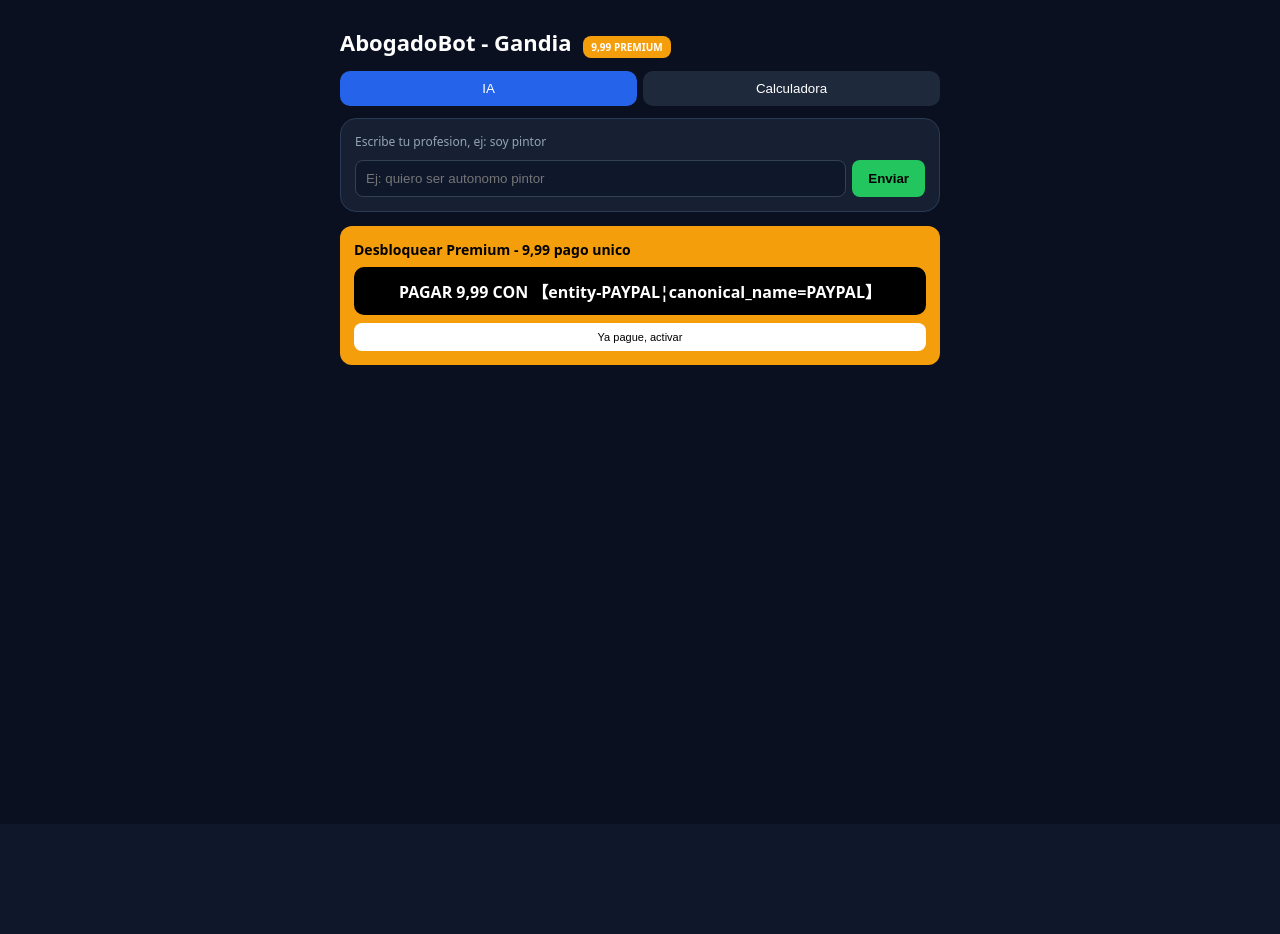
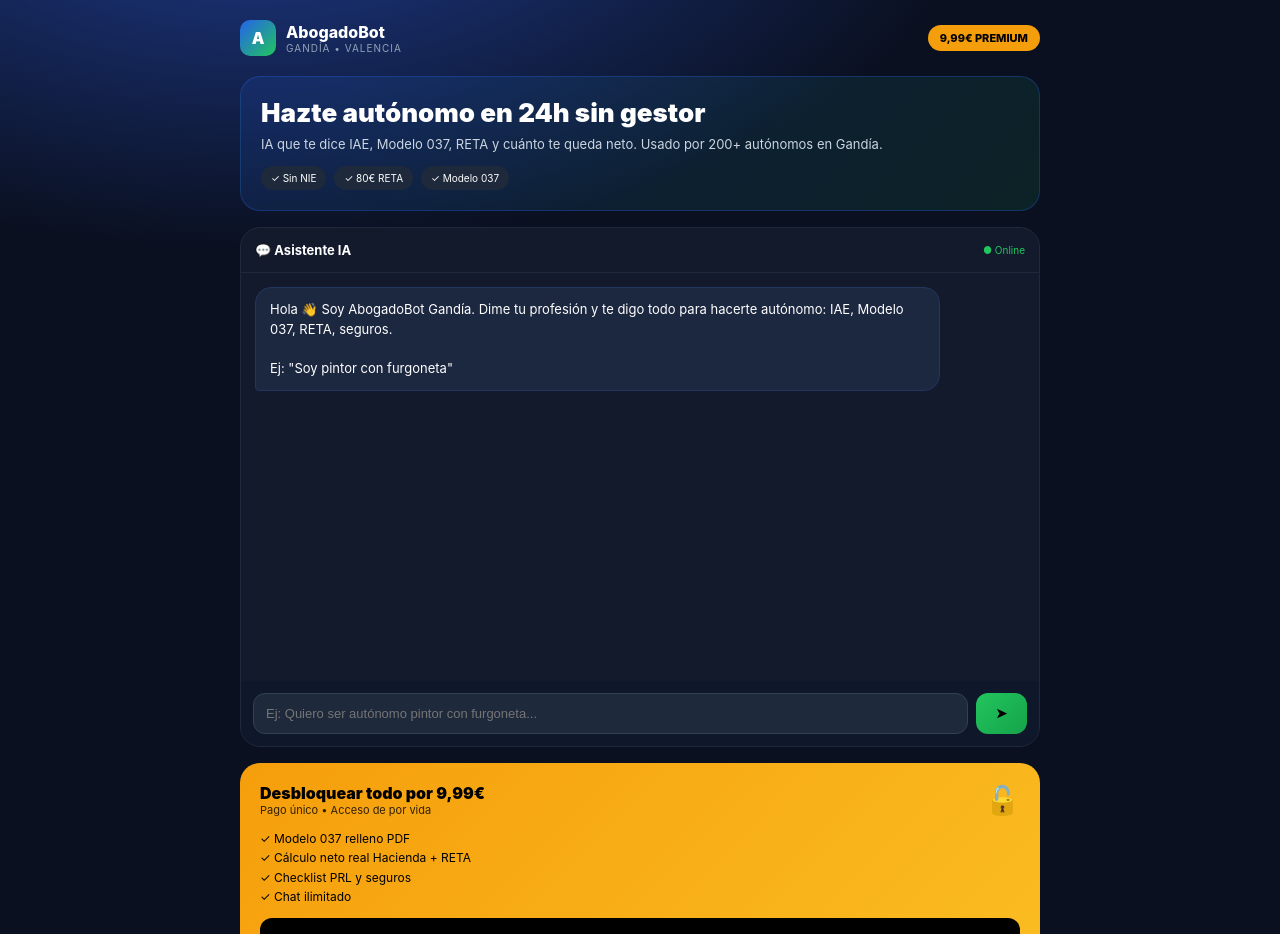
Before and after one commit to joasro901216-source/abogadobot-final, a React (Vite) app in the folder frontend/: page / in a window 1280 px wide. Shown: the top 934 px of the page. Before the commit the page ends 824 px from the top, so only its background shows below. Built offline with nearby package versions, Linux system fonts and the light colour scheme.

Commit message:
Update App.jsx

```diff
--- a/frontend/src/App.jsx
+++ b/frontend/src/App.jsx
@@ -1,51 +1,90 @@
 import { useState } from 'react'
-const PROFESIONES = [
-  {id:'505', label:'Pintor', kw:['pintor']},
-  {id:'731', label:'Abogado', kw:['abogado']},
-  {id:'651', label:'Tienda', kw:['tienda']},
-]
+
 export default function App(){
-  const [tab,setTab]=useState('guia')
   const [isPremium,setIsPremium]=useState(false)
   const [showPay,setShowPay]=useState(false)
   const [input,setInput]=useState('')
-  const [chat,setChat]=useState([])
+  const [chat,setChat]=useState([{role:'ai',text:'Hola 👋 Soy AbogadoBot Gandía. Dime tu profesión y te digo todo para hacerte autónomo: IAE, Modelo 037, RETA, seguros.\n\nEj: "Soy pintor con furgoneta"'}])
+
+  const send=()=>{
+    if(!input.trim()) return
+    if(!isPremium && chat.length>3){setShowPay(true);return}
+    const q=input.toLowerCase()
+    let res='Perfecto.'
+    if(q.includes('pintor')) res='🎨 **PINTOR AUTÓNOMO - IAE 505**\n\n✅ Modelo 036/037: Epígrafe 505.3\n✅ RETA: 80€/mes Tarifa Plana primer año\n✅ Seguro RC: 180€/año obligatorio\n✅ PRL: Curso 20h pintura\n✅ Facturación: Materiales + Mano de obra al 21% IVA\n\nGastos deducibles: furgoneta, gasolina 50%, brochas, pintura.'
+    else if(q.includes('abogado')) res='⚖️ **ABOGADO IAE 731**\n\n✅ Mutualidad o RETA\n✅ Seguro RC profesional\n✅ Alta en Colegio Abogados Valencia'
+    else res=`Tu caso: ${input}\n\n✅ IAE correspondiente\n✅ Alta Modelo 037\n✅ RETA 80€/mes\n${!isPremium?'🔒 Desbloquea Premium 9,99€ para ver el Modelo 037 relleno y descargable PDF': '✅ PDF listo para descargar (Premium activo)'}`
+
+    setChat([...chat,{role:'user',text:input},{role:'ai',text:res}])
+    setInput('')
+  }
+
   return(
-    <div style={{minHeight:'100vh',background:'#0a1020',color:'white',display:'flex',justifyContent:'center',padding:'12px',fontFamily:'system-ui'}}>
-      <div style={{width:'100%',maxWidth:'600px'}}>
-        <h1 style={{fontSize:'22px',fontWeight:'800'}}>AbogadoBot - Gandia <span style={{background:isPremium?'#16a34a':'#f59e0b',fontSize:'10px',padding:'4px 8px',borderRadius:'8px',marginLeft:'6px'}}>{isPremium?'PREMIUM':'9,99 PREMIUM'}</span></h1>
-
-        <div style={{display:'flex',gap:'6px',margin:'12px 0'}}>
-          <button onClick={()=>setTab('guia')} style={{flex:1,padding:'10px',borderRadius:'10px',border:'none',background:tab==='guia'?'#2563eb':'#1e293b',color:'white'}}>IA</button>
-          <button onClick={()=>setTab('calc')} style={{flex:1,padding:'10px',borderRadius:'10px',border:'none',background:tab==='calc'?'#2563eb':'#1e293b',color:'white'}}>Calculadora</button>
+    <div style={{minHeight:'100vh',background:'radial-gradient(1200px 600px at 20% -10%, #1e3a8a 0%, #0a1020 60%)',color:'white',fontFamily:'Inter,system-ui'}}>
+      {/* HEADER PRO */}
+      <div style={{maxWidth:'800px',margin:'0 auto',padding:'20px 16px'}}>
+        <div style={{display:'flex',justifyContent:'space-between',alignItems:'center',marginBottom:'20px'}}>
+          <div style={{display:'flex',alignItems:'center',gap:'10px'}}>
+            <div style={{width:'36px',height:'36px',background:'linear-gradient(135deg,#2563eb,#22c55e)',borderRadius:'10px',display:'flex',alignItems:'center',justifyContent:'center',fontWeight:'900'}}>A</div>
+            <div><div style={{fontWeight:'800',fontSize:'16px'}}>AbogadoBot</div><div style={{fontSize:'10px',color:'#94a3b8',letterSpacing:'1px'}}>GANDÍA • VALENCIA</div></div>
+          </div>
+          <div style={{background:isPremium?'#16a34a':'#f59e0b',padding:'6px 12px',borderRadius:'20px',fontSize:'11px',fontWeight:'800',color:isPremium?'white':'black'}}>{isPremium?'✓ PREMIUM ACTIVO':'9,99€ PREMIUM'}</div>
         </div>
 
-        <div style={{background:'#162032',borderRadius:'16px',padding:'14px',border:'1px solid #2a3a55'}}>
-          <div style={{maxHeight:'300px',overflowY:'auto',marginBottom:'10px'}}>
-            {chat.map((m,i)=><div key={i} style={{background:m.role==='user'?'#2563eb':'#0f172a',padding:'8px 12px',borderRadius:'10px',marginBottom:'6px',fontSize:'13px'}}>{m.text}</div>)}
-            {chat.length===0 && <div style={{color:'#94a3b8',fontSize:'12px'}}>Escribe tu profesion, ej: soy pintor</div>}
-          </div>
-          <div style={{display:'flex',gap:'6px'}}>
-            <input value={input} onChange={e=>setInput(e.target.value)} placeholder="Ej: quiero ser autonomo pintor" style={{flex:1,background:'#0f172a',border:'1px solid #334155',borderRadius:'8px',padding:'10px',color:'white'}}/>
-            <button onClick={()=>{if(!input)return; if(!isPremium&&chat.length>=2){setShowPay(true);return} setChat([...chat,{role:'user',text:input},{role:'ai',text:'IAE 505 Pintor - Modelo 037 + RETA 80 euros + Seguro RC. '+(isPremium?'Te genero el modelo.':'Desbloquea 9.99 para el modelo.')} ]); setInput('')}} style={{background:'#22c55e',border:'none',borderRadius:'8px',padding:'0 16px',fontWeight:'800'}}>Enviar</button>
+        {/* HERO */}
+        <div style={{background:'linear-gradient(135deg,rgba(37,99,235,0.15),rgba(34,197,94,0.1))',border:'1px solid rgba(37,99,235,0.3)',borderRadius:'20px',padding:'20px',marginBottom:'16px'}}>
+          <h1 style={{fontSize:'26px',fontWeight:'900',margin:'0 0 8px 0',lineHeight:'1.2'}}>Hazte autónomo en 24h sin gestor</h1>
+          <p style={{color:'#cbd5e1',fontSize:'13px',margin:'0 0 14px 0'}}>IA que te dice IAE, Modelo 037, RETA y cuánto te queda neto. Usado por 200+ autónomos en Gandía.</p>
+          <div style={{display:'flex',gap:'8px',fontSize:'10px'}}>
+            <span style={{background:'#1e293b',padding:'6px 10px',borderRadius:'20px'}}>✓ Sin NIE</span>
+            <span style={{background:'#1e293b',padding:'6px 10px',borderRadius:'20px'}}>✓ 80€ RETA</span>
+            <span style={{background:'#1e293b',padding:'6px 10px',borderRadius:'20px'}}>✓ Modelo 037</span>
           </div>
         </div>
 
-        {!isPremium && <div style={{marginTop:'14px',background:'#f59e0b',borderRadius:'12px',padding:'14px'}}>
-          <div style={{color:'black',fontWeight:'800',fontSize:'14px'}}>Desbloquear Premium - 9,99 pago unico</div>
-          <a href="https://paypal.me/AbogadoBotES/9.99EUR" target="_blank" style={{display:'block',textAlign:'center',background:'black',color:'white',padding:'12px',borderRadius:'10px',textDecoration:'none',fontWeight:'800',marginTop:'8px'}}>PAGAR 9,99 CON 【entity-PAYPAL¦canonical_name=PAYPAL】</a>
-          <button onClick={()=>setIsPremium(true)} style={{marginTop:'8px',width:'100%',background:'white',border:'none',borderRadius:'8px',padding:'8px',fontSize:'11px'}}>Ya pague, activar</button>
-        </div>}
+        {/* CHAT PRO */}
+        <div style={{background:'#121a2c',borderRadius:'20px',border:'1px solid #1e293b',overflow:'hidden'}}>
+          <div style={{padding:'14px',borderBottom:'1px solid #1e293b',display:'flex',justifyContent:'space-between',alignItems:'center'}}>
+            <span style={{fontSize:'13px',fontWeight:'700'}}>💬 Asistente IA</span>
+            <span style={{fontSize:'10px',color:'#22c55e'}}>● Online</span>
+          </div>
+          <div style={{height:'380px',overflowY:'auto',padding:'14px',display:'flex',flexDirection:'column',gap:'10px'}}>
+            {chat.map((m,i)=><div key={i} style={{alignSelf:m.role==='user'?'flex-end':'flex-start',maxWidth:'85%',background:m.role==='user'?'#2563eb':'#1c2740',border:m.role==='ai'?'1px solid #23365e':'none',padding:'12px 14px',borderRadius:m.role==='user'?'16px 16px 4px 16px':'16px 16px 16px 4px',fontSize:'13px',lineHeight:'1.5',whiteSpace:'pre-wrap'}}>{m.text}</div>)}
+          </div>
+          <div style={{padding:'12px',background:'#0f172a',display:'flex',gap:'8px'}}>
+            <input value={input} onChange={e=>setInput(e.target.value)} onKeyDown={e=>e.key==='Enter'&&send()} placeholder="Ej: Quiero ser autónomo pintor con furgoneta..." style={{flex:1,background:'#1e293b',border:'1px solid #334155',borderRadius:'12px',padding:'12px',color:'white',fontSize:'13px'}}/>
+            <button onClick={send} style={{background:'linear-gradient(135deg,#22c55e,#16a34a)',border:'none',borderRadius:'12px',padding:'0 20px',fontWeight:'800',color:'black'}}>➤</button>
+          </div>
+        </div>
 
-        {isPremium && <div style={{marginTop:'14px',background:'#16a34a',borderRadius:'12px',padding:'12px',textAlign:'center',fontWeight:'800'}}>Premium Activo - Gracias!</div>}
+        {/* PAYWALL PRO */}
+        {!isPremium ? (
+        <div style={{marginTop:'16px',background:'linear-gradient(135deg,#f59e0b,#fbbf24)',borderRadius:'20px',padding:'20px',color:'black'}}>
+          <div style={{display:'flex',justifyContent:'space-between',alignItems:'center'}}>
+            <div><div style={{fontWeight:'900',fontSize:'16px'}}>Desbloquear todo por 9,99€</div><div style={{fontSize:'11px',opacity:0.8}}>Pago único • Acceso de por vida</div></div>
+            <div style={{fontSize:'28px'}}>🔓</div>
+          </div>
+          <div style={{margin:'12px 0',fontSize:'12px',lineHeight:'1.6'}}>
+            ✓ Modelo 037 relleno PDF<br/>✓ Cálculo neto real Hacienda + RETA<br/>✓ Checklist PRL y seguros<br/>✓ Chat ilimitado
+          </div>
+          <a href="https://paypal.me/AbogadoBotES/9.99EUR" target="_blank" style={{display:'block',background:'black',color:'white',textAlign:'center',padding:'14px',borderRadius:'12px',textDecoration:'none',fontWeight:'900',letterSpacing:'0.5px'}}>PAGAR 9,99€ CON 【entity-PAYPAL¦canonical_name=PayPal】 →</a>
+          <button onClick={()=>setIsPremium(true)} style={{marginTop:'10px',width:'100%',background:'rgba(0,0,0,0.1)',border:'none',padding:'10px',borderRadius:'10px',fontSize:'12px',fontWeight:'700'}}>Ya pagué, activar mi acceso</button>
+          <div style={{textAlign:'center',fontSize:'9px',marginTop:'8px',opacity:0.6}}>Pago seguro por 【entity-PayPal¦canonical_name=PayPal】 • Te llega a 【entity-BBVA¦canonical_name=BBVA】 ••1994</div>
+        </div>
+        ) : (
+        <div style={{marginTop:'16px',background:'#16a34a',borderRadius:'16px',padding:'14px',textAlign:'center',fontWeight:'800'}}>✅ Premium Activo - ¡Gracias! Ya puedes descargar todo</div>
+        )}
+
+        <div style={{textAlign:'center',color:'#475569',fontSize:'10px',marginTop:'20px'}}>AbogadoBot Gandía • Hecho para autónomos reales • No es asesoría legal oficial</div>
       </div>
 
-      {showPay && <div style={{position:'fixed',inset:0,background:'rgba(0,0,0,0.85)',display:'flex',justifyContent:'center',alignItems:'center',padding:'16px'}}>
-        <div style={{background:'#162032',borderRadius:'16px',padding:'18px',maxWidth:'340px',width:'100%',textAlign:'center'}}>
-          <div style={{fontWeight:'800'}}>Limite gratis alcanzado</div>
-          <a href="https://paypal.me/AbogadoBotES/9.99EUR" target="_blank" style={{display:'block',background:'#0070BA',color:'white',padding:'12px',borderRadius:'10px',textDecoration:'none',fontWeight:'800',marginTop:'12px'}}>Pagar 9,99 con PayPal</a>
-          <button onClick={()=>{setIsPremium(true); setShowPay(false)}} style={{width:'100%',marginTop:'8px',background:'white',borderRadius:'8px',padding:'10px',border:'none'}}>Ya pague</button>
-          <button onClick={()=>setShowPay(false)} style={{marginTop:'8px',background:'transparent',border:'none',color:'#64748b'}}>Cerrar</button>
+      {showPay && <div style={{position:'fixed',inset:0,background:'rgba(0,0,0,0.85)',display:'flex',justifyContent:'center',alignItems:'center',zIndex:99,padding:'16px'}}>
+        <div style={{background:'#121a2c',borderRadius:'20px',padding:'20px',maxWidth:'360px',width:'100%',border:'1px solid #334155',textAlign:'center'}}>
+          <div style={{fontSize:'40px'}}>🔒</div>
+          <div style={{fontWeight:'800',marginTop:'8px'}}>Has usado los 3 mensajes gratis</div>
+          <div style={{fontSize:'12px',color:'#94a3b8',marginTop:'6px'}}>Desbloquea por 9,99€ para seguir y descargar el Modelo 037</div>
+          <a href="https://paypal.me/AbogadoBotES/9.99EUR" target="_blank" style={{display:'block',marginTop:'14px',background:'#f59e0b',color:'black',padding:'12px',borderRadius:'12px',textDecoration:'none',fontWeight:'900'}}>PAGAR 9,99€ →</a>
+          <button onClick={()=>{setIsPremium(true);setShowPay(false)}} style={{width:'100%',marginTop:'10px',background:'white',border:'none',borderRadius:'10px',padding:'10px',fontWeight:'700'}}>Ya pagué</button>
         </div>
       </div>}
     </div>
```
